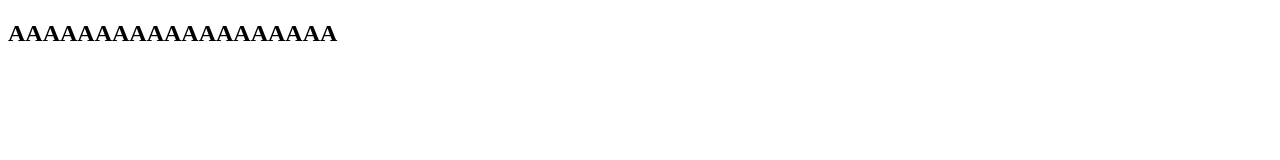
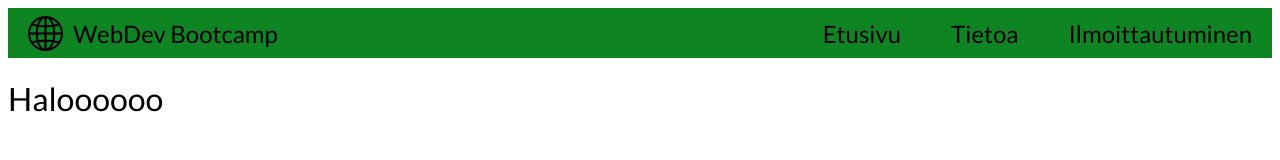
Before and after one commit to nooanooa/webdev-site, a plain HTML site: page index.html in a window 1280 px wide. Drawn offline with Linux system fonts and the light colour scheme.

Commit message:
Lisätty header

```diff
--- a/index.html
+++ b/index.html
@@ -5,7 +5,7 @@
     <meta charset="UTF-8">
     <meta name="viewport" content="width=device-width, initial-scale=1.0">
     <title>WebDev Bootcamp</title>
-    <link href="style.css" rel="typesheet">
+    <link href="style.css" rel="stylesheet">
 
     <link rel="preconnect" href="https://fonts.googleapis.com">
     <link rel="preconnect" href="https://fonts.gstatic.com" crossorigin>
@@ -14,13 +14,31 @@
 
 <body>
     <header>
-        <div>
+        <div class="header_div">
+            <img id="logo" src="icon.png">
+            <h2>WebDev Bootcamp</h2>
+        </div>
 
-        </div>
+
         <nav>
-            <h2>AAAAAAAAAAAAAAAAAAA</h2>
+            <a>
+                <h2>Etusivu</h2>
+            </a>
+
+            <a>
+                <h2>Tietoa</h2>
+            </a>
+
+            <a>
+                <h2>Ilmoittautuminen</h2>
+            </a>
         </nav>
     </header>
+
+
+    <div>
+        <h1>Haloooooo</h4>
+    </div>
 
 </body>
     <script src="script.js" defer></script>
--- a/style.css
+++ b/style.css
@@ -1,19 +1,58 @@
-body {
-  background-color:rgb(255, 255, 255)
+:root {
+  z-index: var(--z-index-sticky-header);
 }
 
+body {
+  background-color:rgb(255, 255, 255);
+}
 
 header {
-    position: sticky;
-    top: 0;
-    height:50px;
-    z-index: var(--z-index-sticky-header);
-    background-color:rgb(17, 161, 41);
-    align-items: center;
+  overflow-y:auto;
+  overflow-x:auto;
+  display: flex;
+  align-items: center;
+  gap: 20px;
+  position: sticky;
+  top: 0;
+  height: 50px;
+  background-color: rgb(14, 133, 34);
+  padding: 0 20px;
 }
 
-header > nav > h2 {
+.header_div {
+  max-height:42px;
+}
+
+#logo{
+  max-width:35px;
+  max-height:35px;
+}
+
+header > div, header > nav {
+  display: flex;
+  align-items: center;
+  gap: 10px;
+}
+
+header > div {
+  width:250px;
+}
+
+header > nav {
+  margin-left: auto;
+  gap: 50px;
+}
+
+h1, h2, h3, h4, h5, h6, a {
   font-family: "Lato", sans-serif;
   font-weight: 400;
   font-style: normal;
 }
+
+a{
+  transition: color 0.25s ease-out;
+}
+
+a:hover{
+  color: rgb(212, 212, 212)
+}
```
Also changed, not shown: icon.png (added).
